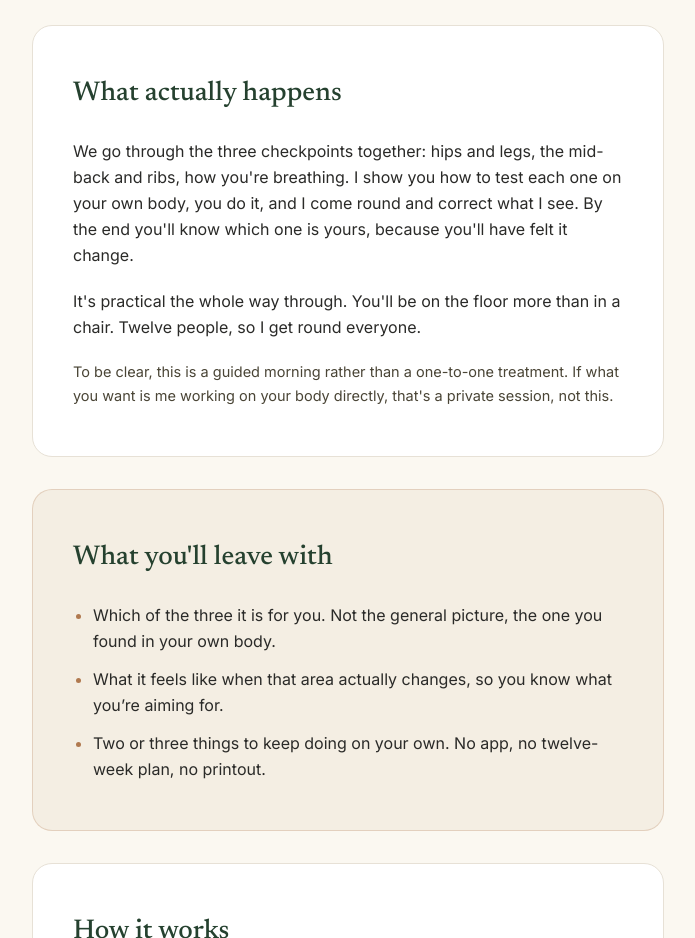
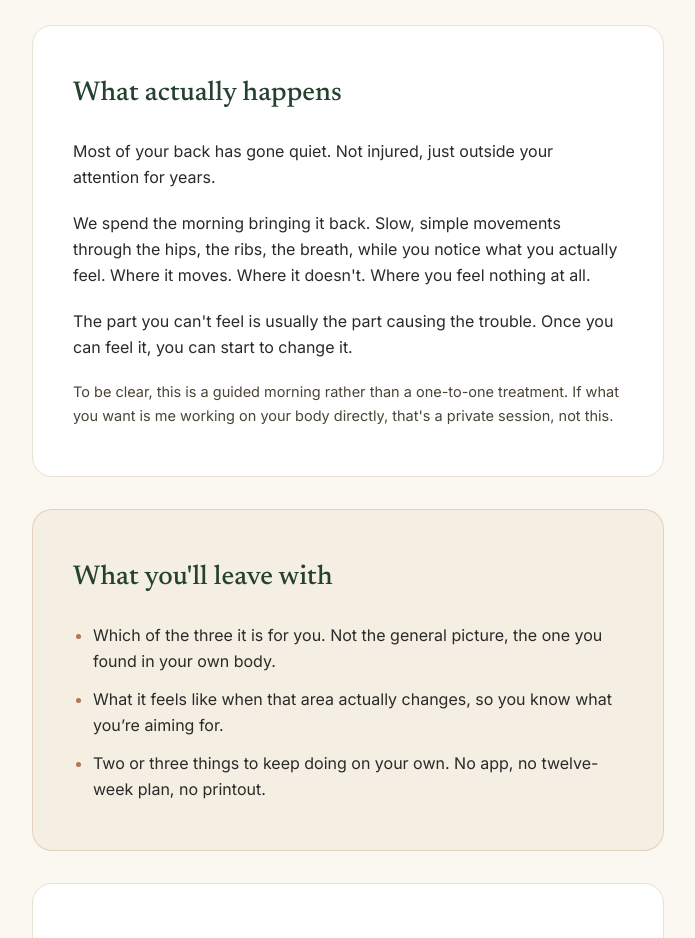
Before and after one commit to VinPOPFrance/James, a Next.js app: page /workshop in a window 1280 px wide. Shown: the part 1060-1998 px from the top of the page, without its empty margins (292-987 px from the left). Built offline with nearby package versions, Linux system fonts and the light colour scheme; no server answers.

Commit message:
Revise workshop page content for clarity and engagement, enhancing descriptions of the experience and participant expectations

```diff
--- a/src/app/workshop/page.tsx
+++ b/src/app/workshop/page.tsx
@@ -100,16 +100,18 @@ export default function WorkshopPage() {
           <h2 className={h2}>What actually happens</h2>
           <div className="space-y-5 text-[16px] leading-relaxed">
             <p>
-              We go through the three checkpoints together: hips and legs,
-              the mid-back and ribs, how you&apos;re breathing. I show you how
-              to test each one on your own body, you do it, and I come round
-              and correct what I see. By the end you&apos;ll know which one is
-              yours, because you&apos;ll have felt it change.
+              Most of your back has gone quiet. Not injured, just outside
+              your attention for years.
             </p>
             <p>
-              It&apos;s practical the whole way through. You&apos;ll be on the
-              floor more than in a chair. Twelve people, so I get round
-              everyone.
+              We spend the morning bringing it back. Slow, simple movements
+              through the hips, the ribs, the breath, while you notice what
+              you actually feel. Where it moves. Where it doesn&apos;t. Where
+              you feel nothing at all.
+            </p>
+            <p>
+              The part you can&apos;t feel is usually the part causing the
+              trouble. Once you can feel it, you can start to change it.
             </p>
             <p className="text-[14.5px] text-[#4A4536]">
               To be clear, this is a guided morning rather than a one-to-one
```
